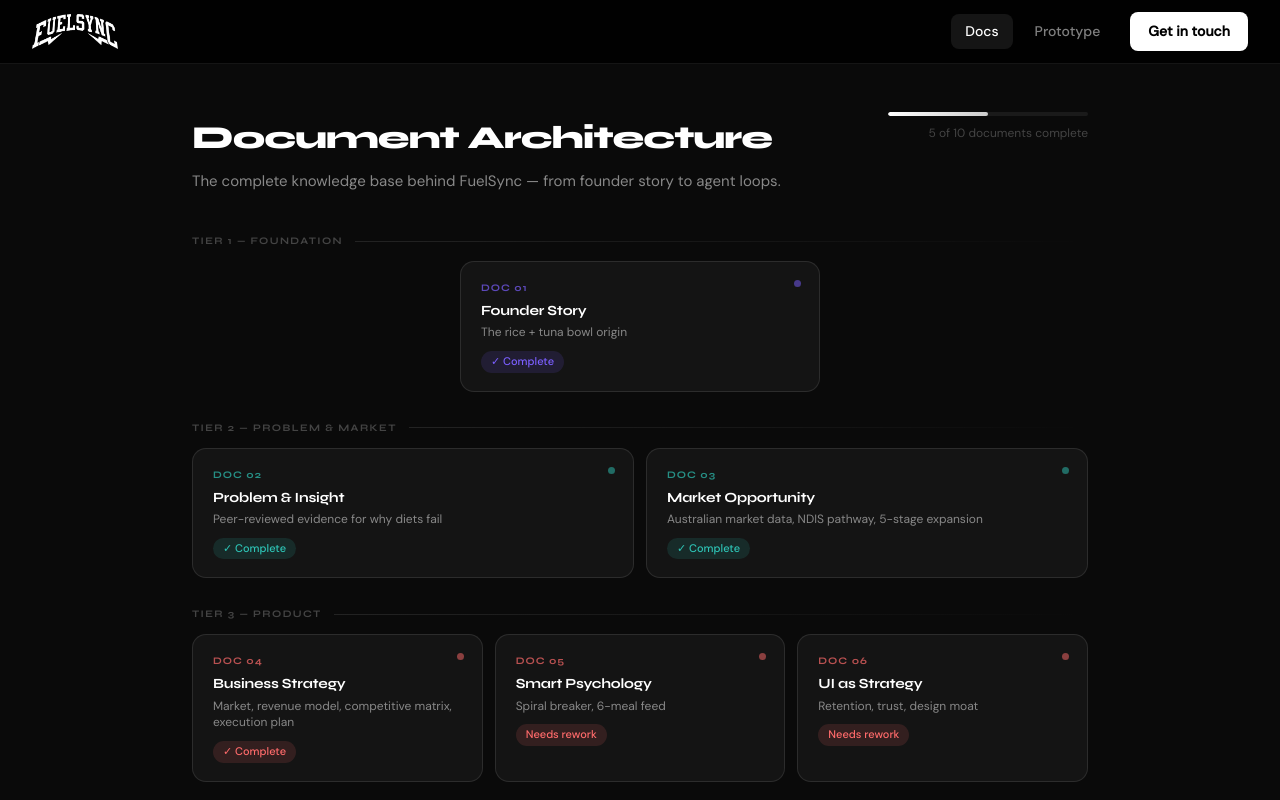
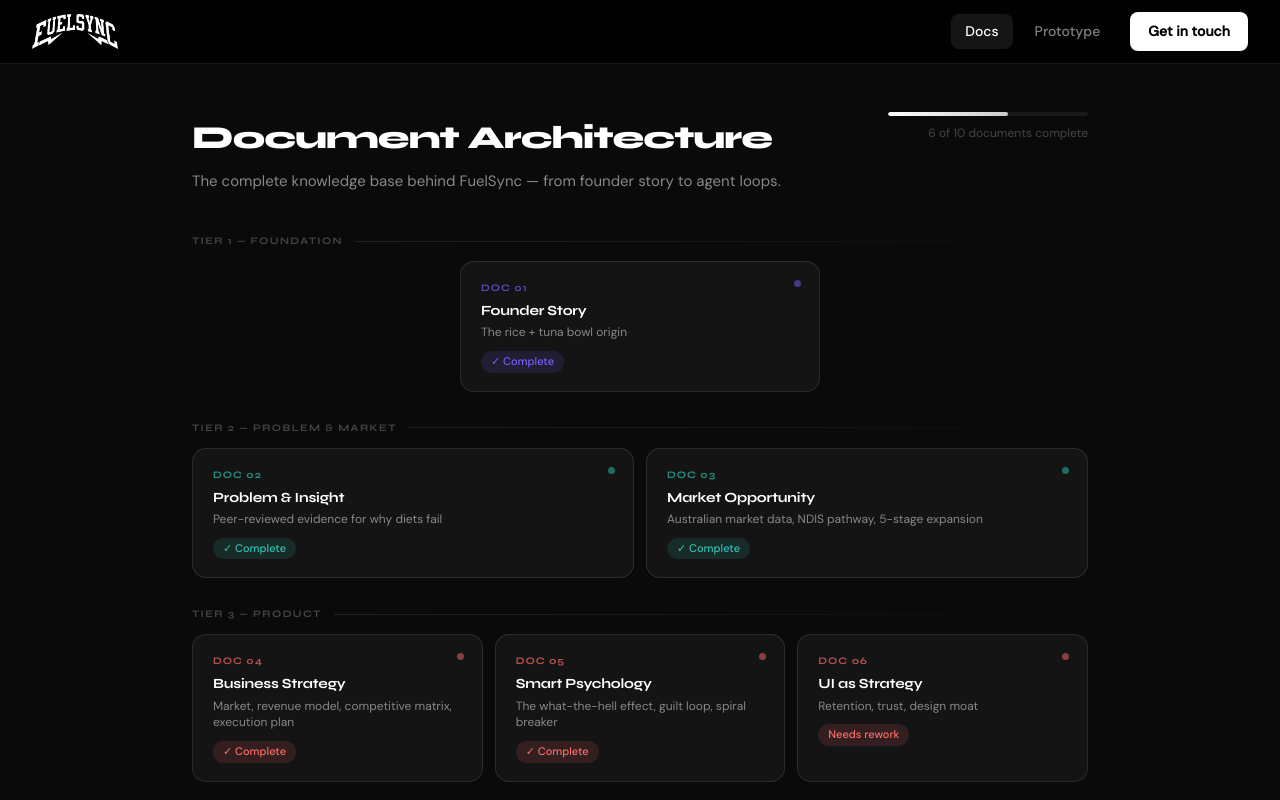
Before and after one commit to Solo165/fuelsync-web, a React (Vite) app: page /docs in a window 1280 px wide. Shown: the top 800 px of the page. Built offline with nearby package versions, Linux system fonts and the light colour scheme.

Commit message:
doc 05 complete — smart psychology

```diff
--- a/src/pages/Docs.jsx
+++ b/src/pages/Docs.jsx
@@ -55,13 +55,15 @@
   },
   {
     num:'05', title:'Smart Psychology', color:'#FF6B6B', tier:'Product',
-    status:'Needs rework', statusColor:'#FF6B6B',
-    sub:'Spiral breaker, 6-meal feed',
-    summary:'The behavioural engine behind FuelSync — the 6-meal mechanic, the spiral breaker loop, and the research basis for why emotional attachment to specific foods is the #1 predictor of long-term dietary success.',
+    status:'✓ Complete', statusColor:'#FF6B6B',
+    download:'/docs/FuelSync_Smart_Psychology.pdf',
+    sub:'The what-the-hell effect, guilt loop, spiral breaker',
+    summary:'The behavioural science behind every FuelSync mechanic — five peer-reviewed psychological mechanisms that explain why diets fail and how FuelSync\'s product decisions directly counteract each one. Covers the what-the-hell effect, guilt vs shame, perceived control, social proof, and identity-based habits.',
     sections:[
-      {h:'The 6-meal mechanic', p:'Every session surfaces 6 meal options: 3 from AI reasoning over user state, 3 from real community members. Something always clicks. One becomes \'their meal\' — the anchor that stops the spiral.'},
-      {h:'The spiral breaker', p:'Big Mac → guilt → quit app → relapse. FuelSync interrupts this: Big Mac felt good → here are 6 pizza-like alternatives → user discovers a pizza bowl they love → emotional attachment forms → spiral ends.'},
-      {h:'Research backing', ul:['Emotional connection to food → 2x adherence','Variety prevents burnout — 94% adherence vs 60% rigid plans','Non-judgmental validation → 2x better habit formation']}
+      {h:'The what-the-hell effect', p:'Herman & Mack (1975): once a dieter perceives their plan as broken, self-control collapses and they eat more than non-dieters. Rigid rules amplify this. FuelSync\'s spiral breaker interrupts it by offering choices rather than scoring violations.'},
+      {h:'The guilt mechanism', p:'Mantzios et al. (2020): guilt — not the lapse itself — predicts lower intention, lower self-efficacy, and more negative reactions. Self-compassion helps by reducing guilt first. Every FuelSync post-lapse interaction is designed to eliminate guilt triggers.'},
+      {h:'The 6-meal feed', p:'Restoring perceived control after a lapse is the critical intervention point. Offering 6 realistic next options — 3 AI, 3 community — directly counteracts all-or-nothing thinking by keeping choices visible.'},
+      {h:'Community and identity', ul:['Social proof from credible peers shifts food choices more than generic recommendations — Bhatti et al. (2024)','Identity-based language ("your anchor meal", "your standard dinner") produces stronger intention-behaviour links than goal-based framing — Cecchini et al. (2025)']}
     ]
   },
   {
```
Also changed, not shown: 2 other files (tests, documents, lock files or other folders).
